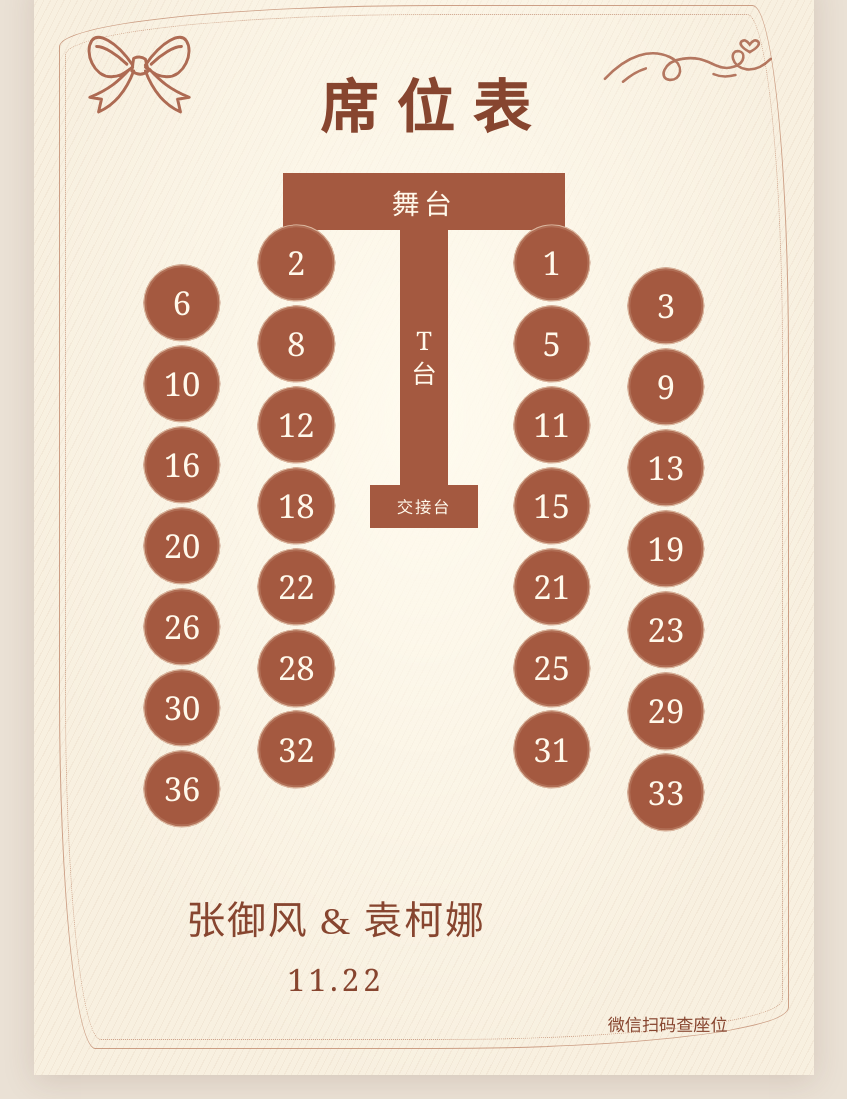
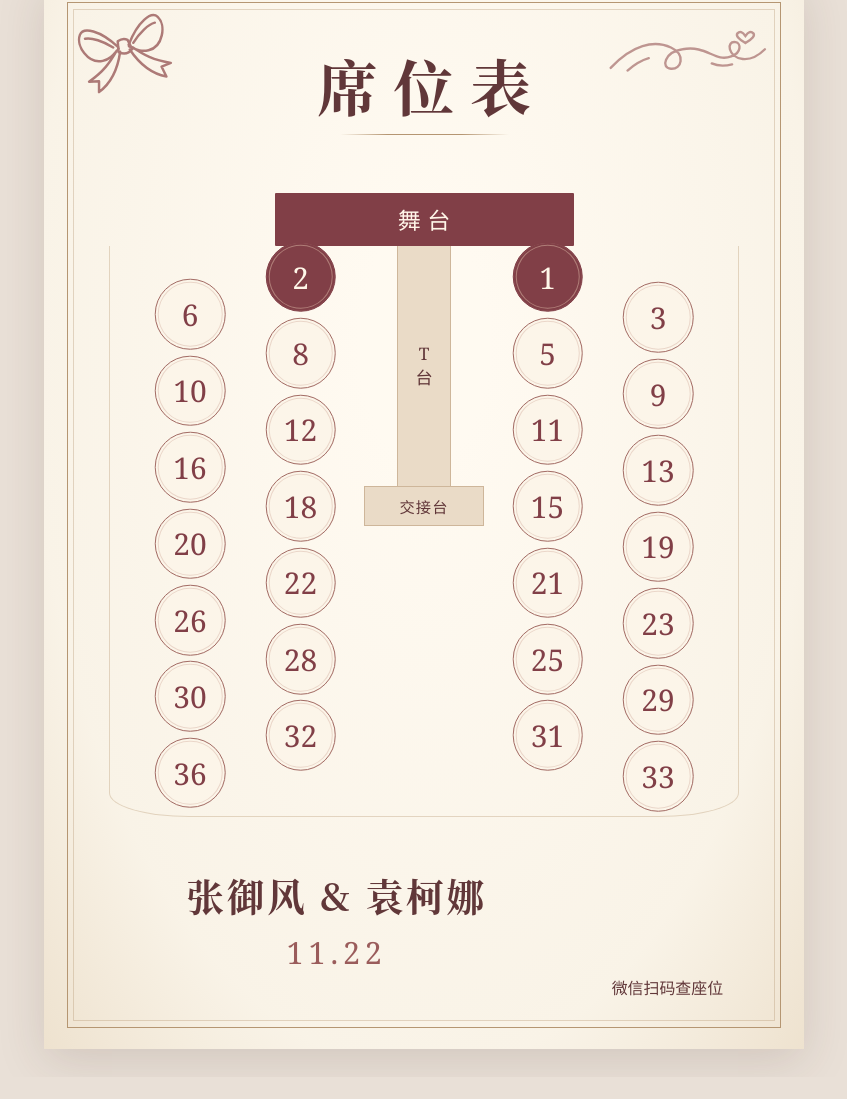
Before and after one commit to Aether325/wedding-seating-test, a plain HTML site: page print.html in a window 1280 px wide. Shown: the part 77-1176 px from the top of the page, without its empty margins (216-1063 px from the left). After the commit the page ends 1154 px from the top, so only its background shows below. Drawn offline with Linux system fonts and the light colour scheme.

Commit message:
Refine the wedding seating poster design

```diff
--- a/print.html
+++ b/print.html
@@ -1,21 +1,39 @@
 <!doctype html>
 <html lang="zh-CN"><head><meta charset="utf-8"><meta name="viewport" content="width=device-width,initial-scale=1"><meta name="robots" content="noindex,nofollow"><meta name="referrer" content="no-referrer"><title>婚宴席位表 · 张御风 &amp; 袁柯娜</title>
 <style>
-:root{--ink:#87452f;--clay:#a45940;--paper:#f8f0e0;--line:#bb8063}
-*{box-sizing:border-box}body{margin:0;background:#eae1d5;color:var(--ink);font-family:"Songti SC","Noto Serif SC","STSong","SimSun",serif}
-.tools{display:flex;align-items:center;justify-content:center;flex-wrap:wrap;gap:10px 16px;min-height:56px;padding:10px 16px;font:14px system-ui}
-.tools a{color:var(--ink)}.tools button{border:0;border-radius:6px;background:var(--ink);color:white;padding:9px 15px;font:inherit;cursor:pointer}
-.poster{container-type:inline-size;position:relative;isolation:isolate;width:min(100% - 24px,780px);aspect-ratio:190/267;margin:0 auto 24px;padding:clamp(18px,6vw,54px) clamp(17px,6vw,54px) clamp(13px,4vw,39px);overflow:hidden;display:grid;grid-template-rows:14% 66% 20%;background:radial-gradient(ellipse at 50% 40%,#fffbef 0%,transparent 72%),repeating-linear-gradient(117deg,#a96b4710 0,#a96b4710 1px,transparent 1px,transparent 6px),var(--paper);box-shadow:0 6px 30px #5c352926}
-.poster::before,.poster::after{content:"";position:absolute;z-index:-1;pointer-events:none;border:1px solid var(--line);border-radius:52% 5% 48% 5% / 4% 34% 4% 34%;inset:2.4% 3.2%;opacity:.72}.poster::after{inset:3.2% 4%;border-style:dotted}
-.corner{position:absolute;top:4.6%;left:6.2%;width:15%;height:auto;color:var(--clay);opacity:.88}.curl{position:absolute;right:5.2%;top:5.2%;width:22%;height:auto;color:var(--clay);opacity:.8}
-header{text-align:center;display:grid;align-content:center}h1{margin:0;padding-left:.35em;font-size:8.6cqw;font-weight:650;letter-spacing:.32em}
-.map{position:relative;min-height:0;font-family:Georgia,"Songti SC",serif}.stage,.runway,.handover{position:absolute;background:var(--clay);color:#fff9eb;text-align:center}
-.stage{left:29%;width:42%;top:0;height:8.5%;display:grid;place-items:center;font-size:4.15cqw;letter-spacing:.16em}
-.runway{left:46.4%;width:7.2%;top:8.5%;height:38.5%;display:grid;place-items:center;font-size:3.8cqw;line-height:1.28}
-.handover{left:42%;width:16%;top:47%;height:6.5%;display:grid;place-items:center;font-family:"Songti SC",serif;font-size:2.45cqw;letter-spacing:.1em}
-.table{position:absolute;left:var(--x);top:var(--y);transform:translate(-50%,-50%);width:11.5%;aspect-ratio:1;display:grid;place-items:center;border-radius:50%;background:var(--clay);color:#fff9eb;box-shadow:inset 0 0 0 1px #fff5dc8c,inset 0 0 0 3px #fff5dc21;font-size:4.9cqw;font-variant-numeric:lining-nums}
-footer{display:grid;grid-template-columns:minmax(0,1fr) 25%;align-items:end;gap:5%;padding:2.5% 2% 0 4%;min-height:0}.couple{text-align:center;align-self:center}.names{font-size:5.8cqw;white-space:nowrap;margin:0 0 3%;letter-spacing:.045em}.day{font:4.6cqw Georgia,serif;letter-spacing:.13em;margin:0}.qr-box{text-align:center}.qr{display:block;width:100%;aspect-ratio:1;background:white;border:1px solid #bd947e}.qr-caption{font:2.55cqw system-ui;margin:3% 0 0;white-space:nowrap}[hidden]{display:none!important}
-@page{size:A4 portrait;margin:10mm}@media print{*{print-color-adjust:exact;-webkit-print-color-adjust:exact}body{background:white}.tools{display:none}.poster{width:190mm;max-width:none;margin:0;padding:13mm 13mm 9mm;box-shadow:none;break-inside:avoid}}
+:root{--ink:#613739;--wine:#813f47;--rose:#9a5c5b;--paper:#f9f3e7;--gold:#b59672;--fine:#c9af90}
+*{box-sizing:border-box}
+body{margin:0;background:#e9e0d7;color:var(--ink);font-family:"Songti SC","Noto Serif CJK SC","STSong","SimSun",serif}
+.tools{display:flex;align-items:center;justify-content:center;flex-wrap:wrap;gap:10px 16px;min-height:58px;padding:10px 16px;font:14px system-ui}
+.tools a{color:var(--ink);text-underline-offset:.2em}
+.tools button{border:0;border-radius:6px;background:var(--wine);color:#fffaf2;padding:9px 15px;font:inherit;cursor:pointer}
+.poster{container-type:inline-size;position:relative;isolation:isolate;width:min(100% - 24px,760px);aspect-ratio:190/267;margin:0 auto 28px;padding:clamp(27px,6.5vw,58px) clamp(21px,6.4vw,55px) clamp(26px,6vw,50px);overflow:hidden;display:grid;grid-template-rows:16% 65% 19%;background:radial-gradient(ellipse at 50% 34%,#fffaf1 12%,var(--paper) 73%,#eee2cf 100%);box-shadow:0 12px 44px #49302b25}
+.poster::before,.poster::after{content:"";position:absolute;pointer-events:none;z-index:-1;inset:2% 3%;border:1px solid var(--gold)}
+.poster::after{inset:2.65% 3.85%;border-color:#b596725c}
+.corner,.curl{position:absolute;color:var(--rose);height:auto;pointer-events:none}
+.corner{top:3.15%;left:4.35%;width:13%;transform:rotate(-13deg);opacity:.8}
+.curl{right:4.8%;top:4.4%;width:21%;opacity:.62}
+header{display:grid;align-content:start;justify-items:center;gap:.75cqw;padding-top:1.45cqw;text-align:center}
+h1{margin:0;padding-left:.26em;font-size:9.35cqw;line-height:1.21;font-weight:650;letter-spacing:.26em}
+header::after{content:"";width:26%;height:1px;margin-top:1.1cqw;background:linear-gradient(90deg,transparent,var(--gold) 28%,var(--gold) 72%,transparent)}
+.map{position:relative;min-height:0;font-family:Georgia,"Songti SC",serif}
+.map::before{content:"";position:absolute;inset:8.5% 1.5% 0;border:1px solid #c9af907a;border-top:0;border-radius:0 0 80px 80px / 0 0 24px 24px;pointer-events:none}
+.stage,.runway,.handover{position:absolute;display:grid;place-items:center;text-align:center}
+.stage{left:27%;width:46%;top:0;height:8.5%;border-radius:1px;background:var(--wine);color:#fff6e8;font-family:"Songti SC",serif;font-size:3.55cqw;letter-spacing:.28em;padding-left:.28em}
+.runway,.handover{border:1px solid #b5967285;background:#eadbc7;color:var(--ink)}
+.runway{left:45.9%;width:8.2%;top:8.5%;height:38.5%;border-top:0;border-bottom:0;font-size:2.65cqw;line-height:1.38}
+.handover{left:40.7%;width:18.6%;top:47%;height:6.5%;font-family:"Songti SC",serif;font-size:2.35cqw;letter-spacing:.07em}
+.table{position:absolute;left:var(--x);top:var(--y);transform:translate(-50%,-50%);width:10.85%;aspect-ratio:1;display:grid;place-items:center;border:1px solid #a36c65;border-radius:50%;background:#fcf5e9;color:var(--wine);box-shadow:inset 0 0 0 2px #fcf5e9,inset 0 0 0 3px #c292824f;font-size:4.6cqw;font-variant-numeric:lining-nums tabular-nums}
+.table:nth-of-type(8),.table:nth-of-type(15){background:var(--wine);color:#fff7e9;border-color:var(--wine);box-shadow:inset 0 0 0 2px var(--wine),inset 0 0 0 3px #dfbda97d}
+footer{display:grid;grid-template-columns:minmax(0,1fr) 22%;align-items:end;gap:6%;padding:2.5% 2% 0 2%;min-height:0}
+.couple{align-self:center;text-align:center;padding:1.4cqw 0 0}
+.names{font-size:5.8cqw;white-space:nowrap;margin:0 0 1.35cqw;letter-spacing:.075em;font-weight:600}
+.day{font:4.7cqw Georgia,serif;letter-spacing:.16em;margin:0;color:var(--rose)}
+.qr-box{text-align:center}.qr{display:block;width:100%;aspect-ratio:1;background:#fff;border:1px solid #ba9b81;padding:2px}
+.qr-caption{font:2.45cqw system-ui;margin:.6cqw 0 0;white-space:nowrap;color:var(--ink)}
+[hidden]{display:none!important}
+@page{size:A4 portrait;margin:10mm}
+@media print{*{print-color-adjust:exact;-webkit-print-color-adjust:exact}body{background:white}.tools{display:none}.poster{width:190mm;max-width:none;margin:0;padding:14mm 13mm 12mm;box-shadow:none;break-inside:avoid}}
 </style></head><body>
 <div class="tools"><button id="print" hidden>打印 / 另存为 PDF</button><span id="message" role="status"></span></div>
 <main class="poster">
```
